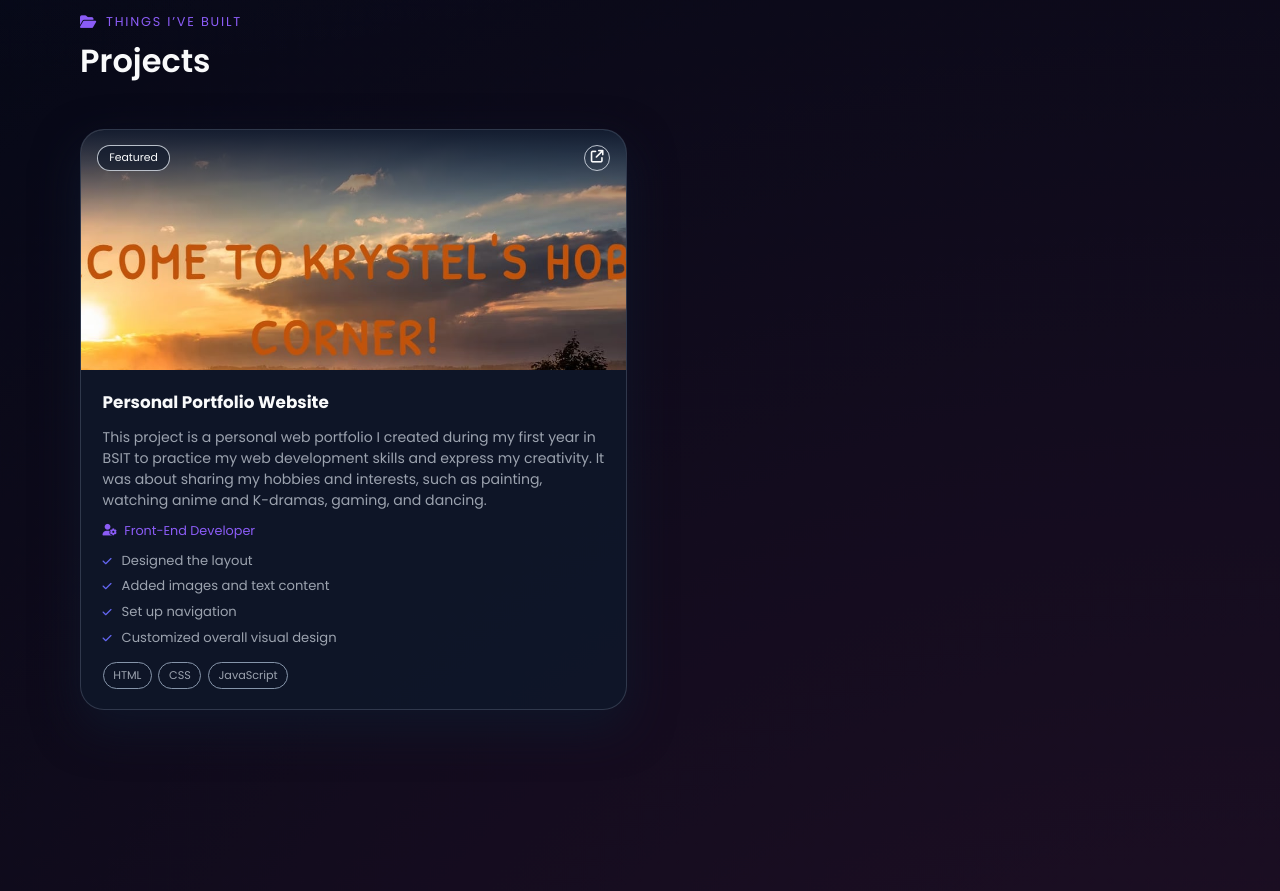
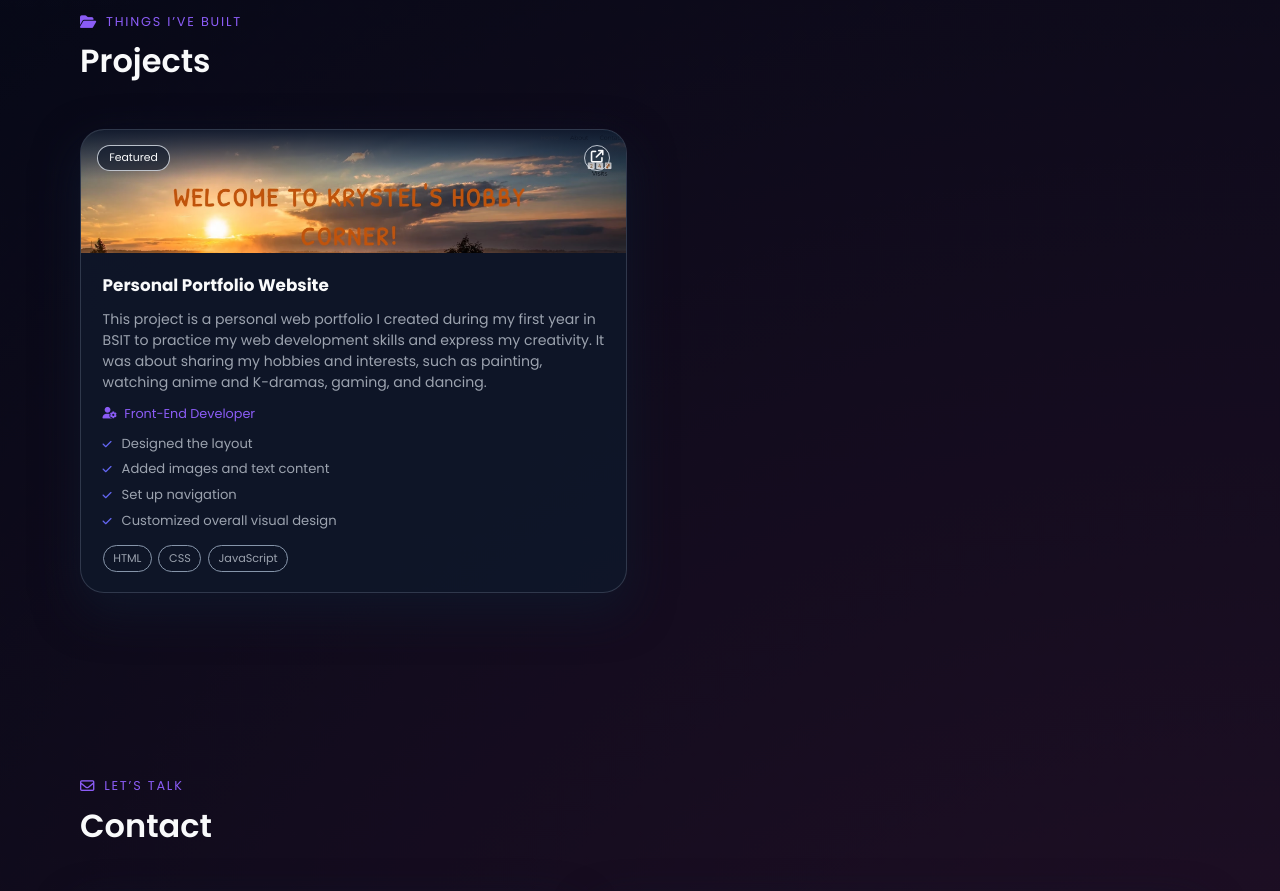
Before and after one commit to Laire-Neil/Krystel-Campos-Portfolio, a plain HTML site: page index.html in a window 1280 px wide. Shown: the part 2040-2931 px from the top of the page. Drawn offline with Linux system fonts and the light colour scheme.

Commit message:
Initial portfolio implementation

```diff
--- a/assets/css/styles.css
+++ b/assets/css/styles.css
@@ -861,8 +861,9 @@ body[data-theme="light"] .ghost-btn {
 
 .project-thumbnail {
   width: 100%;
-  height: 210px;
-  object-fit: cover;
+  height: auto;
+  max-height: 260px;
+  object-fit: contain;
   transition: transform 260ms ease-out;
 }
 
@@ -1307,10 +1308,6 @@ body[data-theme="light"] .ghost-btn {
     width: min(280px, 70vw);
   }
 
-  .project-thumbnail {
-    height: 240px;
-  }
-
   .projects-grid {
     grid-template-columns: minmax(0, 1.35fr);
   }
```
